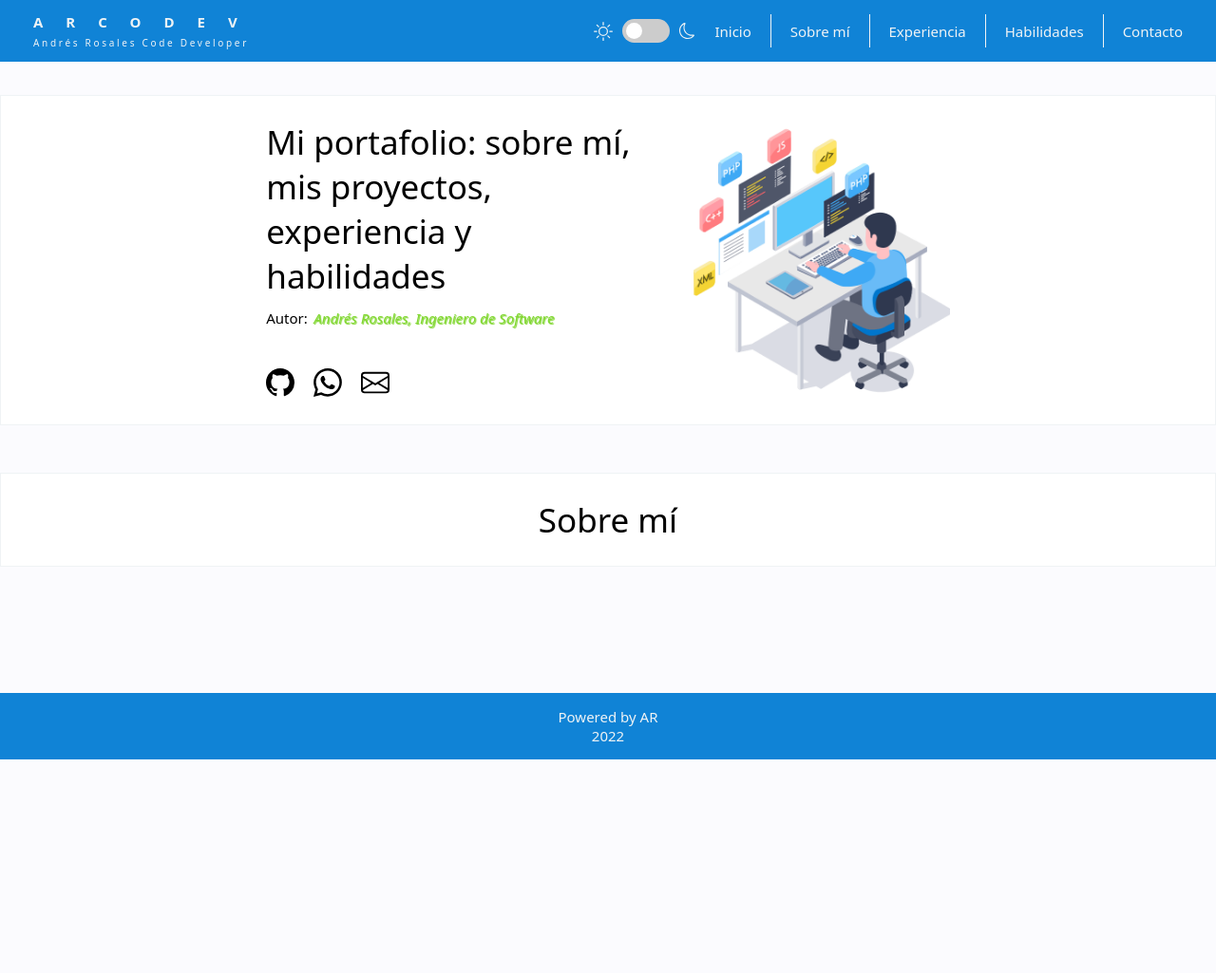
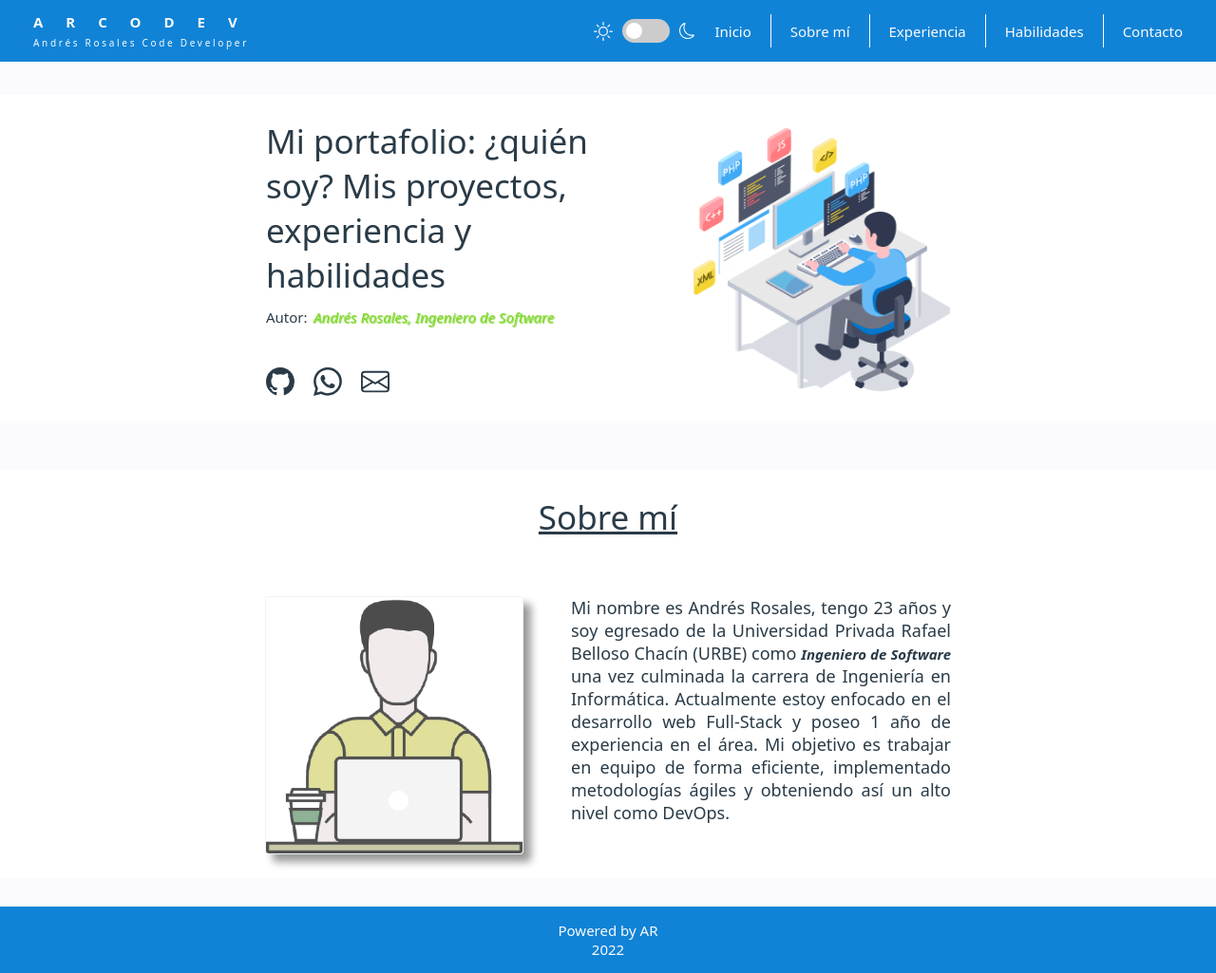
Before and after one commit to Andresaerg/Portfolio, a plain HTML site: page index.html in a window 1280 px wide. Shown: the whole page at 95% size. Before the commit the page ends 800 px from the top, so only its background shows below. Drawn offline with nearby package versions, Linux system fonts and the light colour scheme.

Commit message:
Actualizaciones

```diff
--- a/CSS/style.css
+++ b/CSS/style.css
@@ -1,13 +1,19 @@
 :root{
     --bg-body: #FBFBFE;
     --bg-principal: #1083D6;
-    --border-color: #EFF3F5;
+    --border: 1px solid #EFF3F5;
     --container: #FFF;
-    /* --bg-principal: #4a4a4a; */
-    --txtcolor-principal: #EFF3F5;
+    --txtcolor-principal: #FBFBFE;
+    --article-color: #2A3B47;
     --txtcolor-casual: #1083D6;
 
-    --bg-secondary: #4A4A4A;
+    /* --bg-secondary: #4A4A4A; */
+    --bg-body2: #192229;
+    --bg-secondary: #194869;
+    --border2: 1px solid #2A3B47;
+    --container2: #212E36;
+    --txtcolor-secondary: #EFF3F5;
+
 }
 
 .bg2{
@@ -94,7 +100,6 @@ header{
     display: none;
 }
 
-/* The switch - the box around the slider */
 .switch {
     position: relative;
     display: inline-block;
@@ -102,14 +107,12 @@ header{
     height: 25px;
 }
 
-  /* Hide default HTML checkbox */
 .switch input {
     opacity: 0;
     width: 0;
     height: 0;
 }
 
-  /* The slider */
 .slider {
     position: absolute;
     cursor: pointer;
@@ -169,6 +172,7 @@ article{
     background-color: var(--container);
     padding: 25px 100px;
     border: 1px solid var(--border-color);
+    color: var(--article-color);
 }
 
 article #inicio{
@@ -181,6 +185,26 @@ article #inicio > img{
     width: 25%;
     object-fit: cover;
     object-position: center;
+}
+
+article .section{
+    display: flex;
+    justify-content: center;
+    gap: 0 50px;
+}
+
+article .section p{
+    font-size: 18px;
+    max-width: 400px;
+}
+
+article .section > img{
+    width: 25%;
+    object-fit: cover;
+    object-position: center;
+    border: var(--border);
+    border-radius: 4px;
+    box-shadow: 8px 8px 8px rgba(0, 0, 0, 0.4);
 }
 
 .lil-container{
@@ -211,13 +235,14 @@ footer{
     background-color: var(--bg-principal);
     color: var(--txtcolor-principal);
     display: flex;
-    flex-direction: column;
-    justify-content: center;
+    /* flex-direction: column; */
+    justify-content: space-around;
     align-items: center;
     position: absolute;
     bottom: 0;
     width: 100%;
     height: 70px;
+    /* gap: 0 50vh; */
 }
 
 .arcodev{
@@ -227,6 +252,14 @@ footer{
 .eslogan{
     font-size: 10px;
     letter-spacing: 2.7px;
+}
+
+.titles{
+    font-size: 35px;
+}
+
+.subtitles{
+    text-decoration: underline;
 }
 
 @media (max-width: 800px){
--- a/JS/principal-scripts.js
+++ b/JS/principal-scripts.js
@@ -16,24 +16,35 @@ const change_view_1 = (layout1, layout2, bg, container, txt) => {
     bg.style.background = 'var(--bg-body)';
     container.forEach(element => {
         element.style.background = 'var(--container)';
+        element.style.border = 'var(--border)';
     });
     txt.forEach(e => {
-        e.style.color = 'black';
+        e.style.color = 'var(--article-color)';
     })
+
+    document.querySelector('.ing').style.color = 'unset';
 
     document.querySelectorAll('.arcodev, .eslogan, #powered, #date').forEach(e => {
         e.style.setProperty('color', '#fff');
     });
+
+    let paragraphs = document.querySelector('.section p');
+    paragraphs.style.color = 'var(--article-color)';
 }
 
 const change_view_2 = (layout1, layout2, bg, container, txt) => {
     layout1.style.background = 'var(--bg-secondary)';
     layout2.style.background = 'var(--bg-secondary)';
-    bg.style.background = 'black';
+    bg.style.background = 'var(--bg-body2)';
     container.forEach(element => {
-        element.style.background = 'darkgrey';
+        element.style.background = 'var(--container2)';
+        element.style.border = 'var(--border2)';
     });
     txt.forEach(e => {
-        e.style.color = 'white';
+        e.style.color = 'var(--txtcolor-secondary)';
     })
+
+    let paragraphs = document.querySelector('.section p');
+    paragraphs.style.color = 'var(--txtcolor-secondary)';
+    document.querySelector('.ing').style.color = 'var(--txtcolor-secondary)';
 }
--- a/index.html
+++ b/index.html
@@ -8,6 +8,7 @@
     <link rel="stylesheet" type="text/css" href="CSS/style.css">
     <link rel="shortcut icon" href="IMGS/favicon.png" type="image/x-icon">
     <script type="text/javascript" src="JS/principal-scripts.js"></script>
+    <script src="https://cdnjs.cloudflare.com/ajax/libs/gsap/3.11.4/gsap.min.js"></script>
 </head>
 <body>
     <header>
@@ -43,7 +44,7 @@
                         <path d="M6 .278a.768.768 0 0 1 .08.858 7.208 7.208 0 0 0-.878 3.46c0 4.021 3.278 7.277 7.318 7.277.527 0 1.04-.055 1.533-.16a.787.787 0 0 1 .81.316.733.733 0 0 1-.031.893A8.349 8.349 0 0 1 8.344 16C3.734 16 0 12.286 0 7.71 0 4.266 2.114 1.312 5.124.06A.752.752 0 0 1 6 .278zM4.858 1.311A7.269 7.269 0 0 0 1.025 7.71c0 4.02 3.279 7.276 7.319 7.276a7.316 7.316 0 0 0 5.205-2.162c-.337.042-.68.063-1.029.063-4.61 0-8.343-3.714-8.343-8.29 0-1.167.242-2.278.681-3.286z"/>
                     </svg>
                 </div>
-                <li><a href="#inicio">Inicio</a></li>
+                <li><a href="#">Inicio</a></li>
                 <li><a href="#me">Sobre mí</a></li>
                 <li><a href="#xp">Experiencia</a></li>
                 <li><a href="#skills">Habilidades</a></li>
@@ -55,7 +56,7 @@
         <article>
             <div id="inicio">
                 <div class="lil-container">
-                    <span style="font-size: 35px;">Mi portafolio: sobre mí, mis proyectos, experiencia y habilidades</span>
+                    <span class="titles">Mi portafolio: ¿quién soy? Mis proyectos, experiencia y habilidades</span>
                     <br>
                     <p style="font-size: 25px"><span>Autor:</span> <span class="ing">Andrés Rosales, Ingeniero de Software</span></p>
                     <br><br>
@@ -77,23 +78,32 @@
                         </a>
                     </span>
                 </div>
-                <img src="IMGS/banner2.gif" alt="banner">
+                <img src="IMGS/banner2.gif" alt="banner" id="banner">
             </div>
-            <!-- <a href="mailto:andrescod10@gmail.com">Contactar</a> -->
         </article>
         <article>
             <div style="text-align: center;">
-                <span style="font-size: 35px">Sobre mí</span>
+                <span class="titles subtitles" id="me">Sobre mí</span>
+                <br><br><br><br>
+                <div class="section">
+                    <img src="imgs/test.png" alt="me">
+                    <p style="text-align: justify;">Mi nombre es Andrés Rosales, tengo 23 años y soy egresado de la Universidad Privada Rafael Belloso Chacín (URBE) como
+                    <b><i>Ingeniero de Software</i></b> una vez culminada la carrera de Ingeniería en Informática. Actualmente estoy enfocado
+                    en el desarrollo web Full-Stack y poseo 1 año de experiencia en el área. Mi objetivo es trabajar en equipo de forma eficiente, implementado metodologías ágiles
+                    y obteniendo así un alto nivel como DevOps.</p>
+                </div>
             </div>
         </article>
     </div>
     <footer>
-        <span id="powered">
-            Powered by AR
-        </span>
-        <span id="date">
+        <div style="display: flex; flex-direction: column; justify-content: center; align-items: center;">
+            <span id="powered">
+                Powered by AR
+            </span>
+            <span id="date">
 
-        </span>
+            </span>
+        </div>
     </footer>
 </body>
 </html>
@@ -111,9 +121,12 @@
 function boxDisable(t) {
     console.log(t);
     if (t.checked) {
+        console.log(document.getElementById('banner'));
         change_view_2(document.querySelector('.navbar'), document.querySelector('footer'), document.querySelector('body'), document.querySelectorAll('article'), document.querySelectorAll('span'), this, document.getElementById('change_view_1'));
+        document.getElementById('banner').src = 'https://www.genesecloud.academy/wp-content/uploads/2021/06/Programming-amico-1280x1280.png';
     } else {
         change_view_1(document.querySelector('.navbar'), document.querySelector('footer'), document.querySelector('body'), document.querySelectorAll('article'), document.querySelectorAll('span'), document.getElementById('change_view_2'), this);
+        document.getElementById('banner').src = 'IMGS/banner2.gif';
     }
 }
 </script>
```
Also changed, not shown: IMGS/test.png (added).
